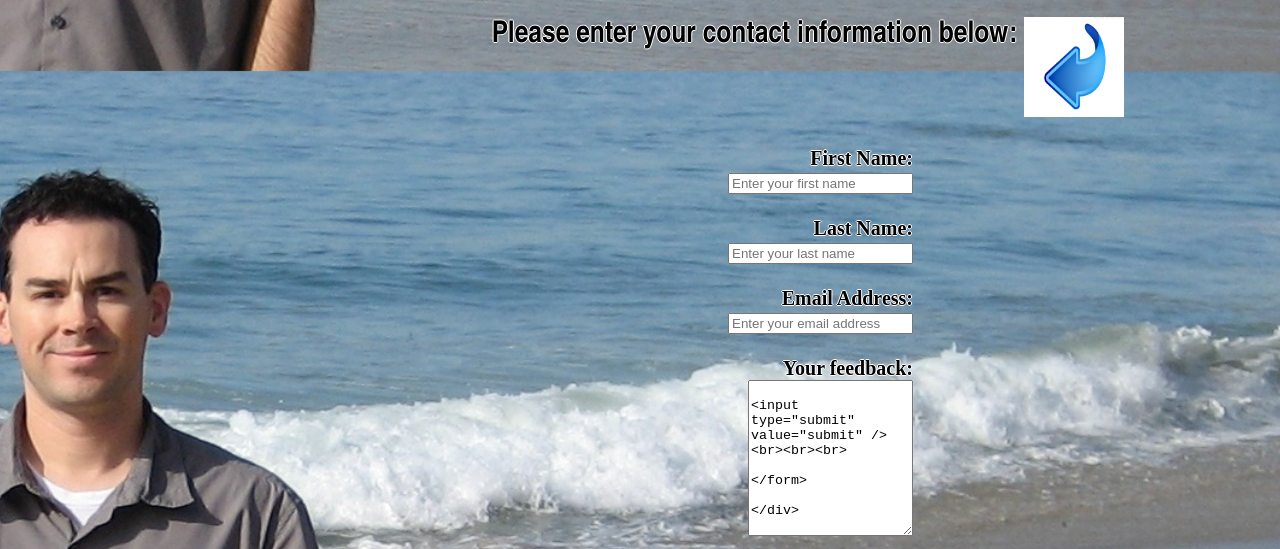
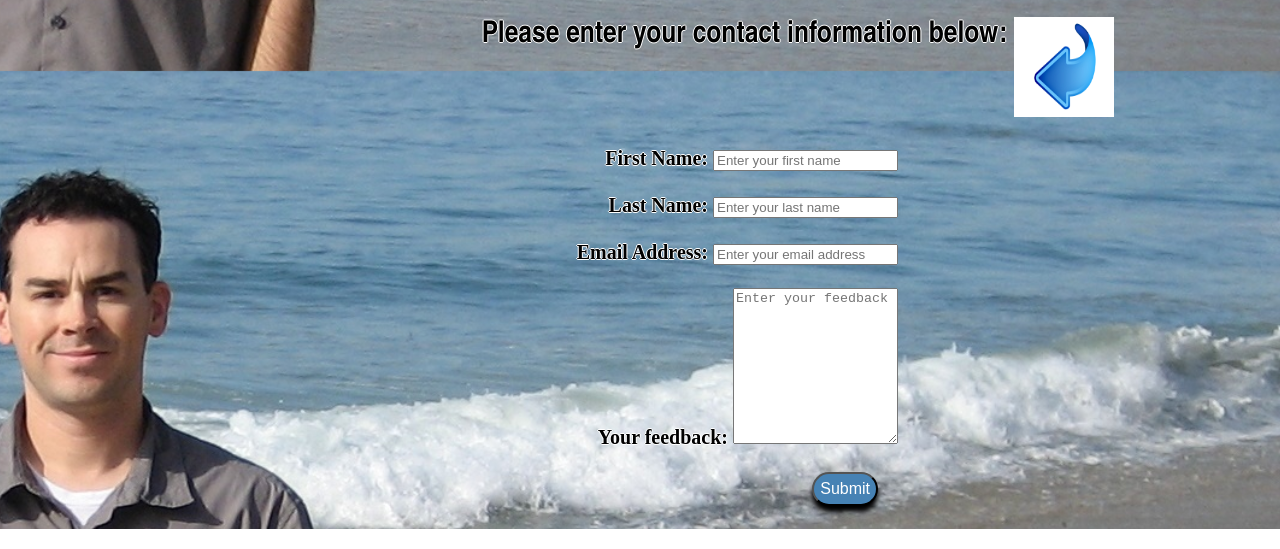
Before and after one commit to piconation/FirstHTML, a plain HTML site: page feedback.html in a window 1280 px wide. Shown: the part 729-1278 px from the top of the page. Drawn offline with Linux system fonts and the light colour scheme.

Commit message:
4.21.16pm

```diff
--- a/feedback.html
+++ b/feedback.html
@@ -15,7 +15,7 @@
             <button class="button" onclick="location.href='about.html'" style="cursor: pointer">ABOUT ME</button>
             <button class="button" onclick="location.href='sitemap.html'" style="cursor: pointer">SITE MAP</button>
         </div>
-        <div style="padding-left: 320px; text-align: center;">
+        <div style="padding-left: 320px; padding-right: 20px; text-align: center;">
             <h1>
                 <div id="header">"TALK TO ME GOOSE"
                 </div>
@@ -46,17 +46,16 @@
                     </select><br><br><br><br>
                 </div>
                 <p id="bf">Have more feedback for us?</p>
-                <p id="bf">Please enter your contact information below: <IMG src="images/downarrow.jpg" width="100" height="100" align="top"></p>
-                <div style="width: 270px; margin: 0 auto; padding-right: 60px; text-align: right; align-items: center;">
+                <p id="bf">Please enter your contact information below: <IMG src="images/downarrow-trans.jpg" width="100" height="100" align="top"></p>
+                <div style="width: 350px; margin: 0 auto; padding-right: 150px; text-align: right; align-items: center;">
                     <form>
                         <label for="firstName">First Name: </label> <input id="firstName" name="first" value="" placeholder="Enter your first name" required minlength="2"><br><br>
                         <label for="lastName">Last Name: </label> <input id="lastName" name="last" placeholder="Enter your last name" required minlength="2"><br><br>
-                        <label for="email">Email Address: </label> <input id="email" name="email" placeholder="Enter your email address" required="@" required=".com .org .edu"><br><br>
-                        <label for="text">Your feedback: </label> <textarea id="text" name="text" placeholder="Enter your feedback" cols="18" rows="10">
-                        <input type="submit" value="submit" /><br><br><br>
+                        <label for="email">Email Address: </label> <input id="email" name="email" placeholder="Enter your email address" required accesskey="@" required accesskey=".com"><br><br>
+                        <label for="text">Your feedback: </label> <textarea id="text" name="text" placeholder="Enter your feedback" cols="18" rows="10"></textarea><br><br>
+                        <input type="submit" value="Submit" class="button">
                     </form>
                 </div>
-                <input type="submit" class="button" onclick="alert('Your email has been sent to us. Thank you. We will contact you never.')" value="Submit"><br><br>
         </div>
     </div>
 </body>
```
Also changed, not shown: index.html (+4 -3 lines), images/downarrow-trans.jpg (added).
